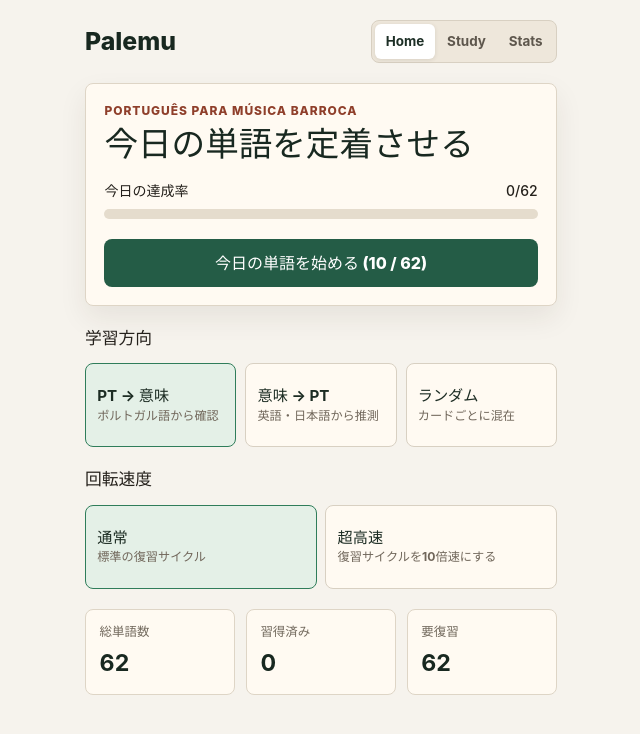
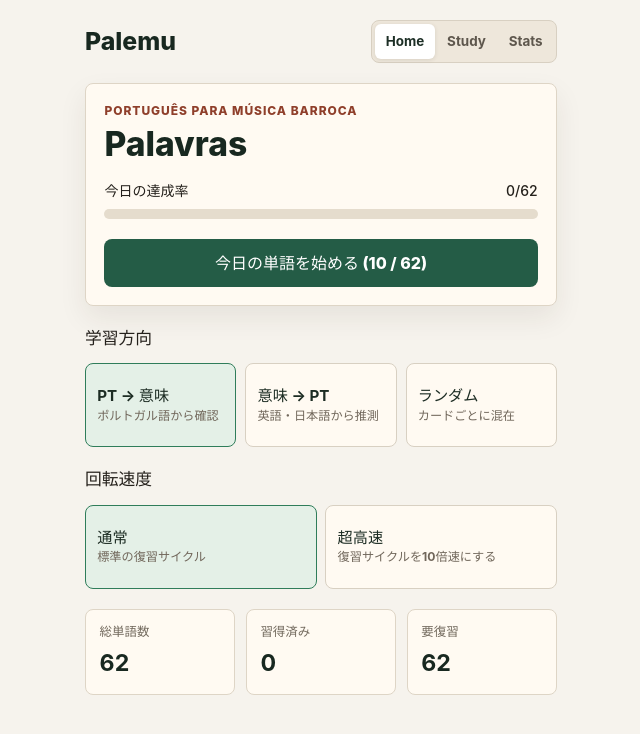
Before and after one commit to hosikiti/palemu, a React (Vite) app: page / in a window 1280 px wide. Shown: the top 734 px of the page, without its empty margins (319-959 px from the left). Built offline with nearby package versions, Linux system fonts and the light colour scheme.

Commit message:
Update home title

```diff
--- a/src/App.tsx
+++ b/src/App.tsx
@@ -334,7 +334,7 @@ function App() {
           <section className="space-y-5">
             <div className="hero-panel">
               <p className="eyebrow">Português para música barroca</p>
-              <h1>今日の単語を定着させる</h1>
+              <h1>Palavras</h1>
               <div className="mt-5">
                 <div className="flex justify-between text-sm font-medium">
                   <span>今日の達成率</span>
```
